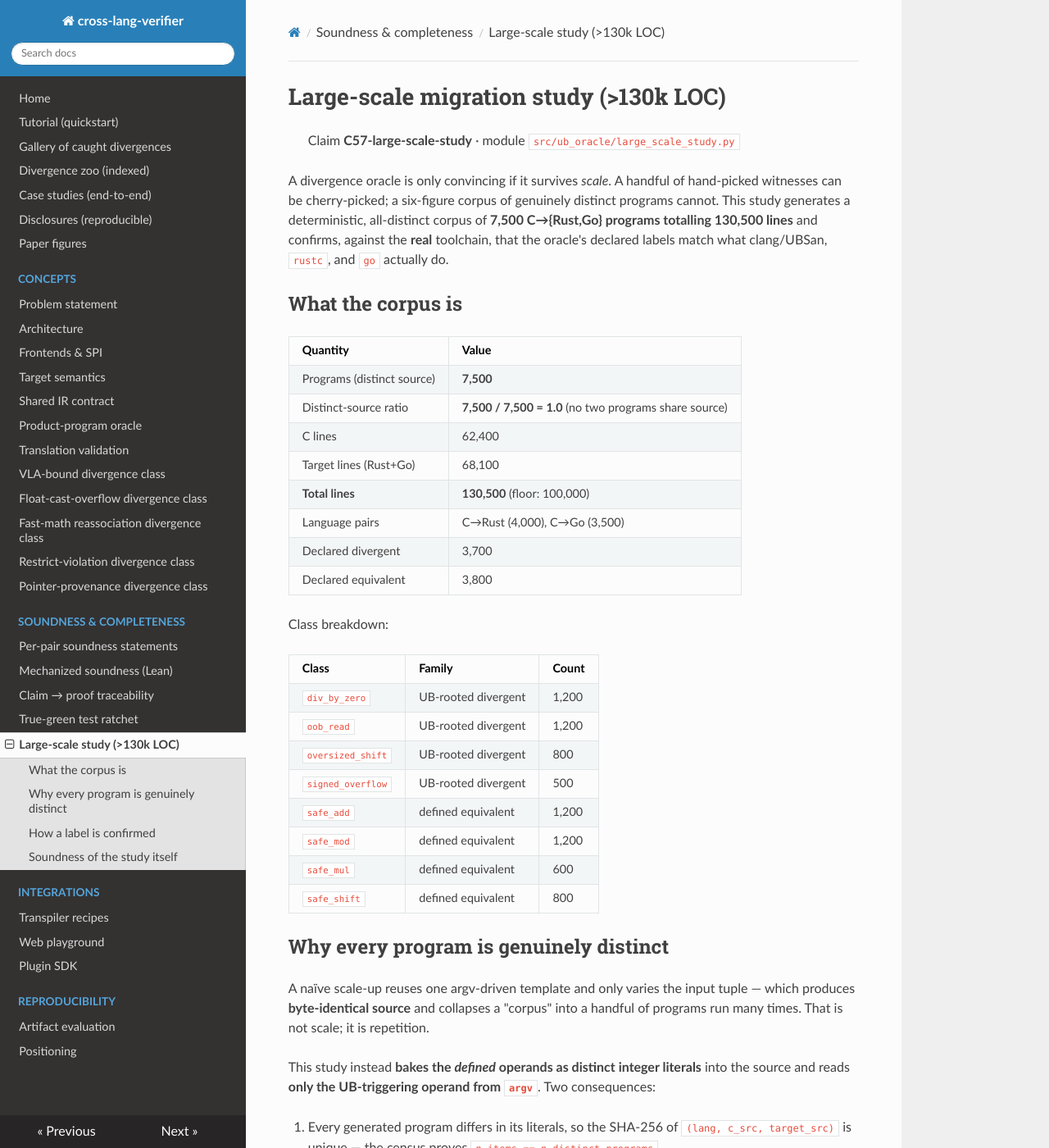
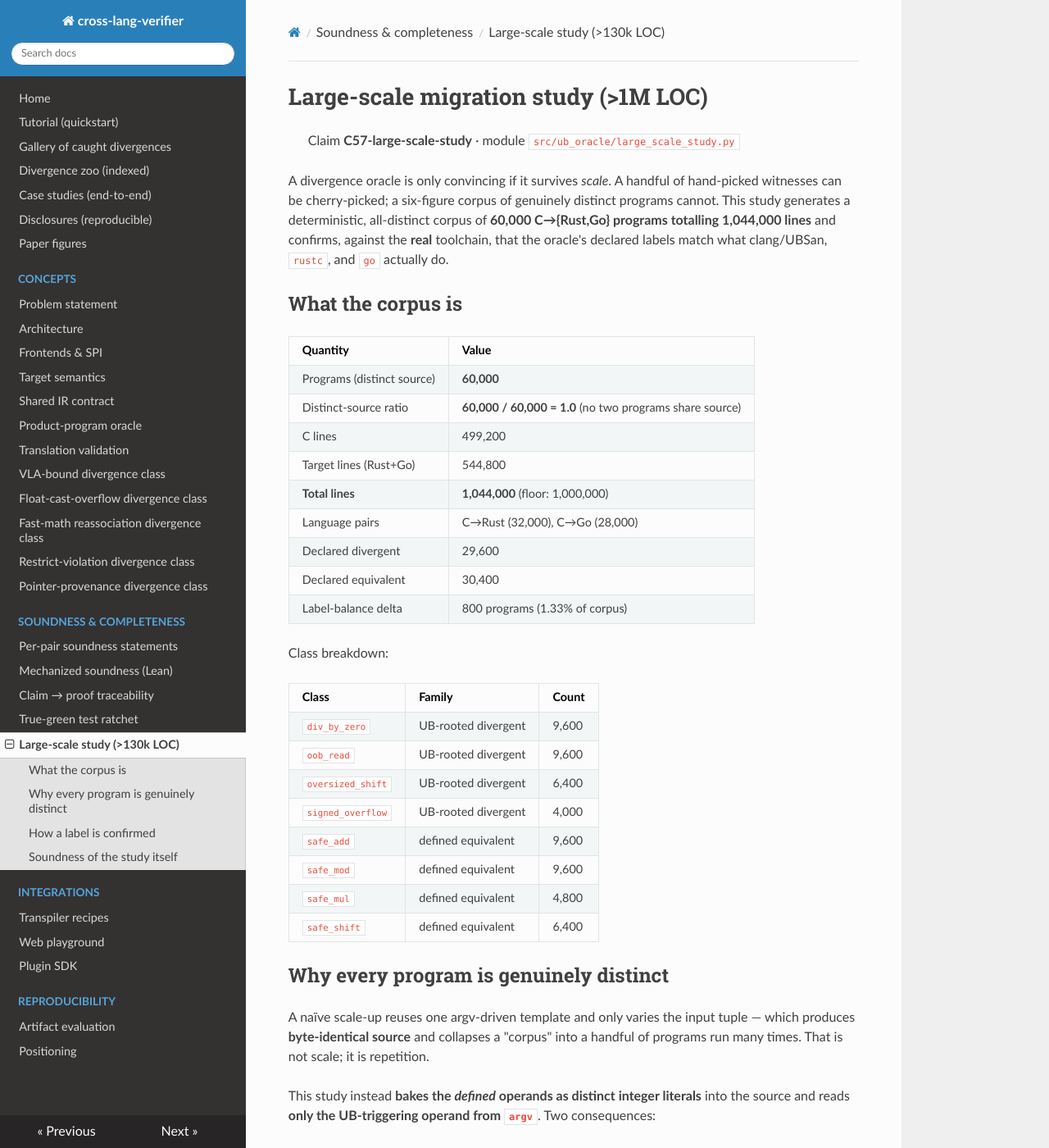
Before and after one commit to thehalleyyoung/cross-lang-verifier, an MkDocs documentation site: the page built from docs/large_scale_study.md, in a window 1280 px wide and 1400 px high. Shown: the whole window at 82% size. Built offline with MkDocs 1.6.1, drawn with Linux system fonts in a browser that asks for light colours; nearby versions of some CDN libraries; some of the changed text lies outside the part shown.

Commit message:
Scale large migration corpus to 1M LOC
Co-authored-by: Copilot <223556219+Copilot@users.noreply.github.com>

````diff
--- a/docs/large_scale_study.md
+++ b/docs/large_scale_study.md
@@ -1,11 +1,11 @@
-# Large-scale migration study (>130k LOC)
+# Large-scale migration study (>1M LOC)
 
 > Claim **C57-large-scale-study** · module `src/ub_oracle/large_scale_study.py`
 
 A divergence oracle is only convincing if it survives *scale*. A handful of
 hand-picked witnesses can be cherry-picked; a six-figure corpus of genuinely
 distinct programs cannot. This study generates a deterministic, all-distinct
-corpus of **7,500 C→{Rust,Go} programs totalling 130,500 lines** and confirms,
+corpus of **60,000 C→{Rust,Go} programs totalling 1,044,000 lines** and confirms,
 against the **real** toolchain, that the oracle's declared labels match what
 clang/UBSan, `rustc`, and `go` actually do.
 
@@ -13,27 +13,28 @@ clang/UBSan, `rustc`, and `go` actually do.
 
 | Quantity | Value |
 | --- | --- |
-| Programs (distinct source) | **7,500** |
-| Distinct-source ratio | **7,500 / 7,500 = 1.0** (no two programs share source) |
-| C lines | 62,400 |
-| Target lines (Rust+Go) | 68,100 |
-| **Total lines** | **130,500** (floor: 100,000) |
-| Language pairs | C→Rust (4,000), C→Go (3,500) |
-| Declared divergent | 3,700 |
-| Declared equivalent | 3,800 |
+| Programs (distinct source) | **60,000** |
+| Distinct-source ratio | **60,000 / 60,000 = 1.0** (no two programs share source) |
+| C lines | 499,200 |
+| Target lines (Rust+Go) | 544,800 |
+| **Total lines** | **1,044,000** (floor: 1,000,000) |
+| Language pairs | C→Rust (32,000), C→Go (28,000) |
+| Declared divergent | 29,600 |
+| Declared equivalent | 30,400 |
+| Label-balance delta | 800 programs (1.33% of corpus) |
 
 Class breakdown:
 
 | Class | Family | Count |
 | --- | --- | --- |
-| `div_by_zero` | UB-rooted divergent | 1,200 |
-| `oob_read` | UB-rooted divergent | 1,200 |
-| `oversized_shift` | UB-rooted divergent | 800 |
-| `signed_overflow` | UB-rooted divergent | 500 |
-| `safe_add` | defined equivalent | 1,200 |
-| `safe_mod` | defined equivalent | 1,200 |
-| `safe_mul` | defined equivalent | 600 |
-| `safe_shift` | defined equivalent | 800 |
+| `div_by_zero` | UB-rooted divergent | 9,600 |
+| `oob_read` | UB-rooted divergent | 9,600 |
+| `oversized_shift` | UB-rooted divergent | 6,400 |
+| `signed_overflow` | UB-rooted divergent | 4,000 |
+| `safe_add` | defined equivalent | 9,600 |
+| `safe_mod` | defined equivalent | 9,600 |
+| `safe_mul` | defined equivalent | 4,800 |
+| `safe_shift` | defined equivalent | 6,400 |
 
 ## Why every program is genuinely distinct
 
@@ -70,15 +71,15 @@ PYTHONPATH=src python -m ub_oracle.large_scale_study
 Example run:
 
 ```
-large-scale study: 7500 items / 7500 distinct programs / 130500 LOC
+large-scale study: 60000 items / 60000 distinct programs / 1044000 LOC
 across ['go', 'rust']; sample=12 seed=12648430 available=True
-confirmed_divergent=7 confirmed_equivalent=5 agree=12/12 hash=d5b00ba52a0f
+confirmed_divergent=7 confirmed_equivalent=5 agree=12/12 hash=5ec6c935c7b0
 ok: True
 ```
 
 ## Soundness of the study itself
 
-The report is `ok` **iff** the corpus meets the 100k-LOC floor **and** (when a
+The report is `ok` **iff** the corpus meets the 1M-LOC floor **and** (when a
 toolchain is present) every sampled item's real verdict agrees with its declared
 label. Two honesty properties:
 
````
Also changed, not shown: other parts of docs/large_scale_study.md (+3 -2 lines), CAPABILITIES.md (+1 -1 lines), README.md (+2 -2 lines), docs/TRACEABILITY.md (+1 -1 lines), 7 other files.
